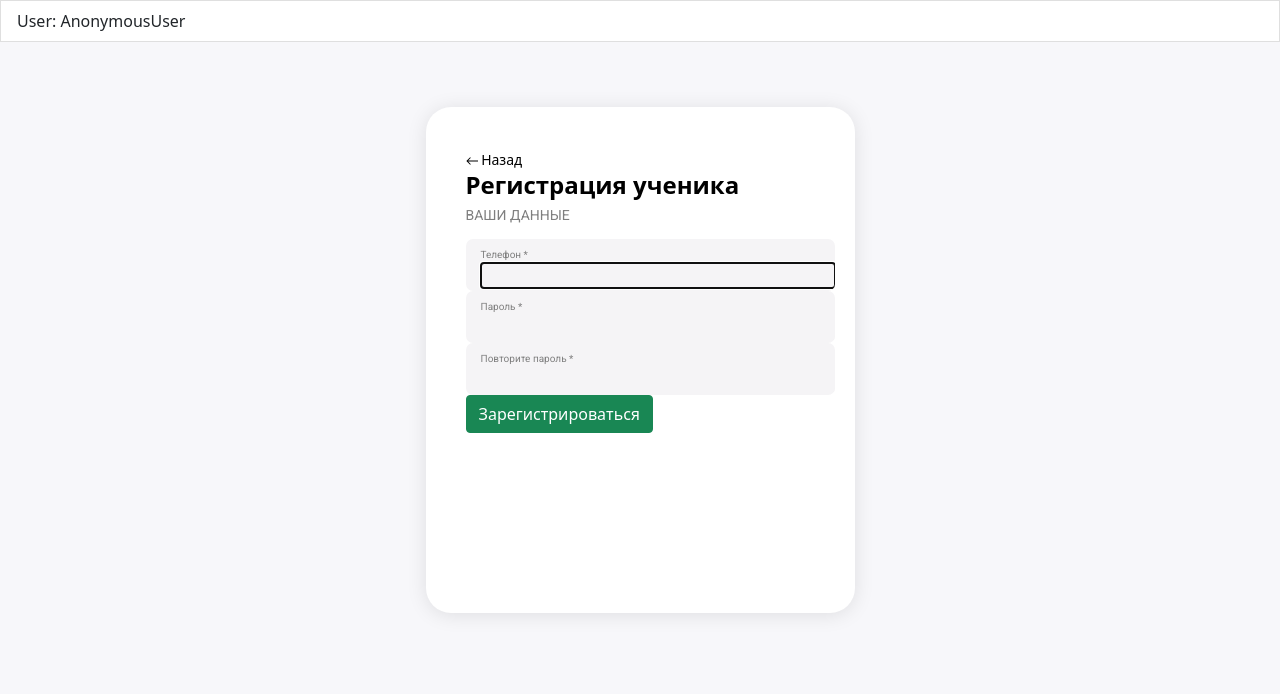
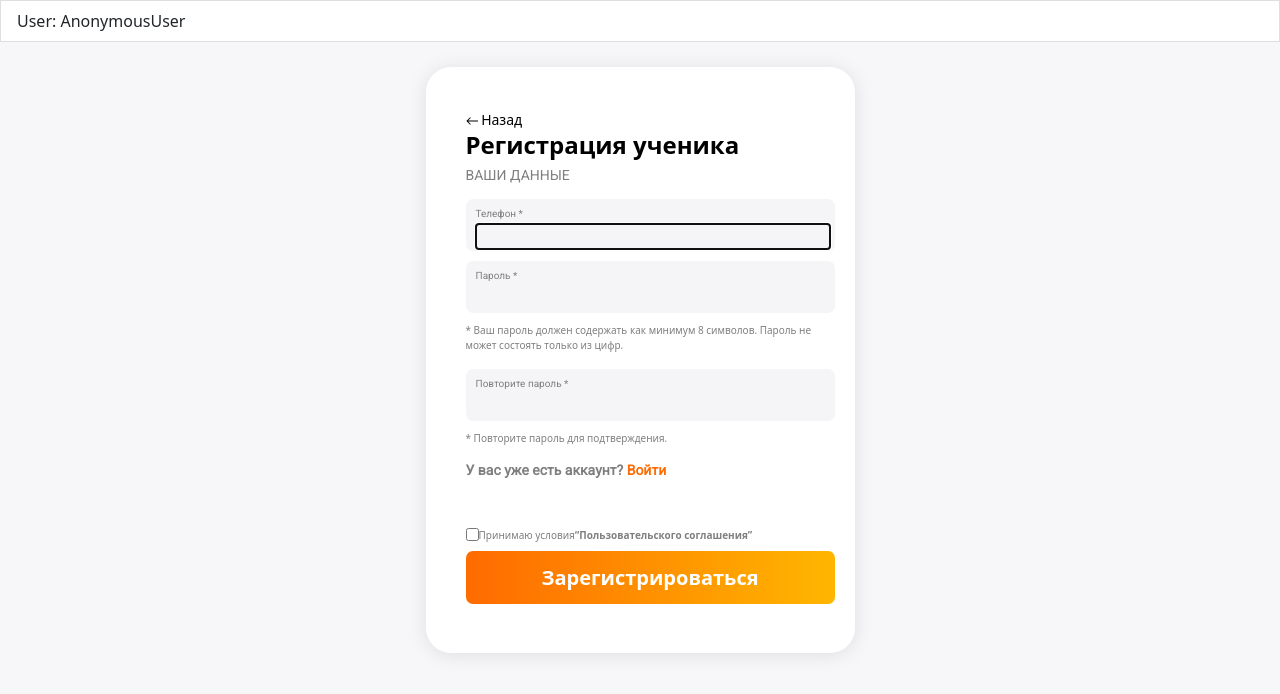
Before and after one commit to pichuginakris/private_cabinet_v2, a Django app: page /users/register/ in a window 1280 px wide. Shown: the top 694 px of the page. Run offline with Django 3.2, Linux system fonts and the light colour scheme.

Commit message:
Added error handling when registering for the fields phone number and password, as well as hints for passwords

```diff
--- a/private_office/private_office/settings.py
+++ b/private_office/private_office/settings.py
@@ -122,6 +122,7 @@ USE_L10N = True
 
 USE_TZ = True
 
+PHONENUMBER_DEFAULT_REGION = 'RU'
 
 # Static files (CSS, JavaScript, Images)
 # https://docs.djangoproject.com/en/3.1/howto/static-files/
--- a/private_office/static/css/main_page.css
+++ b/private_office/static/css/main_page.css
@@ -2,37 +2,53 @@ body {
   font-size: 14px;
   font-family: 'Roboto';
 }
-.main_register_page {
-  width: 100%;
-  height: 720px;
-  background: rgba(247,247,250,1);
-  opacity: 1;
-  position: relative;
-  top: 0px;
-  left: 0px;
-  overflow: hidden;
+@media (min-width: 966px) and (max-width: 4400px) {
+    .main_register_page {
+        width: 100%;
+        height: 720px;
+        background: rgba(247,247,250,1);
+        opacity: 1;
+        position: relative;
+        top: 0px;
+        left: 0px;
+        overflow: hidden;
+    }
+    .register_form {
+        width: 429px;
+        height: 586px;
+        background: rgba(255,255,255,1);
+        opacity: 1;
+        position: absolute;
+        top: 0;
+        right: 0;
+        bottom: 0;
+        left: 0;
+        margin: auto;
+        border-top-left-radius: 25px;
+        border-top-right-radius: 25px;
+        border-bottom-left-radius: 25px;
+        border-bottom-right-radius: 25px;
+        box-shadow: 0px 2px 20px rgba(0, 0, 0, 0.10000000149011612);
+        overflow: hidden;
+    }
+    .register_form_sub {
+        margin:40px;
+    }
 }
-.register_form {
-  width: 429px;
-  height: 506px;
-  background: rgba(255,255,255,1);
-  opacity: 1;
-  position: absolute;
-  top: 0;
-  right: 0;
-  bottom: 0;
-  left: 0;
-  margin: auto;
-  border-top-left-radius: 25px;
-  border-top-right-radius: 25px;
-  border-bottom-left-radius: 25px;
-  border-bottom-right-radius: 25px;
-  box-shadow: 0px 2px 20px rgba(0, 0, 0, 0.10000000149011612);
-  overflow: hidden;
+@media (min-width: 166px) and (max-width: 900px) {
+     .main_register_page {
+        width: 100%;
+    }
+    .register_form {
+        overflow: hidden;
+    }
+    .register_form_sub {
+        margin:20px;
+    }
 }
-.register_form_sub {
-    margin:40px;
-}
+
+
+
 a.back_button {
     font-weight: 400;
     font-size: 14px;
@@ -57,7 +73,8 @@ p.your_data {
     align-items: center;
     color: #7F7F7F;
 }
-.password1 {
+.phone_number {
+  margin-bottom: 10px;
   width: 369px;
   height: 52px;
   background: rgba(245,244,246,1);
@@ -71,12 +88,60 @@ p.your_data {
   border-bottom-right-radius: 7px;
   overflow: hidden;
 }
+.password1 {
+  margin-bottom: 10px;
+  width: 369px;
+  height: 52px;
+  background: rgba(245,244,246,1);
+  opacity: 1;
+  position: relative;
+  top: 0px;
+  left: 0px;
+  border-top-left-radius: 7px;
+  border-top-right-radius: 7px;
+  border-bottom-left-radius: 7px;
+  border-bottom-right-radius: 7px;
+  overflow: hidden;
+}
+.password2 {
+  margin-bottom: 10px;
+  width: 369px;
+  height: 52px;
+  background: rgba(245,244,246,1);
+  opacity: 1;
+  position: relative;
+  top: 0px;
+  left: 0px;
+  border-top-left-radius: 7px;
+  border-top-right-radius: 7px;
+  border-bottom-left-radius: 7px;
+  border-bottom-right-radius: 7px;
+  overflow: hidden;
+}
+span.phone_number {
+  width: 354px;
+  margin-left: 10px;
+  color: rgba(127,127,127,1);
+  font-family: Roboto;
+  font-weight: Regular;
+  font-size: 10px;
+  opacity: 1;
+  text-align: left;
+}
 span.id_password1 {
   width: 354px;
+  margin-left: 10px;
   color: rgba(127,127,127,1);
-  position: absolute;
-  top: 8px;
-  left: 15px;
+  font-family: Roboto;
+  font-weight: Regular;
+  font-size: 10px;
+  opacity: 1;
+  text-align: left;
+}
+span.id_password2 {
+  width: 354px;
+  margin-left: 10px;
+  color: rgba(127,127,127,1);
   font-family: Roboto;
   font-weight: Regular;
   font-size: 10px;
@@ -85,12 +150,10 @@ span.id_password1 {
 }
 input#id_password1 {
   background: rgba(245,244,246,1);
+  margin-left: 10px;
   border: none;
   width: 354px;
   color: rgba(0,0,0,1);
-  position: absolute;
-  top: 24px;
-  left: 15px;
   font-family: Roboto;
   font-weight: Regular;
   font-size: 15px;
@@ -99,12 +162,10 @@ input#id_password1 {
 }
 input#id_phone_number {
   background: rgba(245,244,246,1);
+  margin-left: 10px;
   border: none;
   width: 354px;
   color: rgba(0,0,0,1);
-  position: absolute;
-  top: 24px;
-  left: 15px;
   font-family: Roboto;
   font-weight: Regular;
   font-size: 15px;
@@ -113,31 +174,63 @@ input#id_phone_number {
 }
 input#id_password2 {
   background: rgba(245,244,246,1);
+  margin-left: 10px;
   border: none;
   width: 354px;
   color: rgba(0,0,0,1);
-  position: absolute;
-  top: 24px;
-  left: 15px;
   font-family: Roboto;
   font-weight: Regular;
   font-size: 15px;
   opacity: 1;
   text-align: left;
 }
-.register_button {
+p.do_you_have_account{
+    font-family: 'Roboto';
+    font-style: normal;
+    font-weight: 600;
+    font-size: 14px;
+    line-height: 16px;
+    display: flex;
+    align-items: center;
+    color: #7F7F7F;
+    margin-bottom: 50px;
+}
+p.help_text{
+    font-size: 10px;
+    color: #7F7F7F;
+}
+p.wrong{
+    font-size: 10px;
+    color: red;
+}
+a.do_you_have_account{
+    color: #FF6B00;
+    text-decoration: none;
+}
+.register_button{
+    background: linear-gradient(90deg, #FF6B00 0%, #FFB600 100%);
+    border-radius: 7px;
+    border: none;
     width: 369px;
     height: 53px;
-    background: linear-gradient(rgba(255,107,0,1), rgba(255,182,0,1));
-    opacity: 1;
-    position: relative;
-    top: 0px;
-    left: 0px;
-    border-top-left-radius: 7px;
-    border-top-right-radius: 7px;
-    border-bottom-left-radius: 7px;
-    border-bottom-right-radius: 7px;
-    overflow: hidden;
+    font-weight: 600;
+    color: white;
+    font-size: 20px;
+}
+div.licence{
+    font-style: normal;
+    font-weight: 400;
+    font-size: 10px;
+    line-height: 12px;
+    display: flex;
+    align-items: center;
+    color: #7F7F7F;
+    margin-bottom: 10px;
+}
+a.licence{
+    font-weight: 700;
+    color: #7F7F7F;
+    text-decoration: none;
 }
 .v49_10 {
   width: 100%;
--- a/private_office/usersdata/form.py
+++ b/private_office/usersdata/form.py
@@ -11,3 +11,10 @@ class UserCreation(UserCreationForm):
         model = User
         fields = ("phone_number", "password1", "password2")
         exclude = ['password']
+
+    def __init__(self, *args, **kwargs):
+        super().__init__(*args, **kwargs)
+        self.fields['password1'].help_text = 'Ваш пароль должен содержать как минимум 8 символов.' \
+                                             ' Пароль не может состоять только из цифр.'
+        self.fields['password2'].help_text = 'Повторите пароль для подтверждения.'
+        self.fields['phone_number'].error_messages['unique'] = 'Пользователь с таким номером телефона уже существует.'
--- a/private_office/usersdata/models.py
+++ b/private_office/usersdata/models.py
@@ -40,7 +40,7 @@ class User(AbstractUser):
     username = models.CharField('Имя пользователя', default='Введите имя', max_length=1000)
     email = models.CharField('Почта', max_length=1000)
     date = models.DateField('Дата первого занятия', default=datetime.date.today)
-    phone_number = PhoneNumberField('Номер телефона', unique=True, null=False, blank=False)
+    phone_number = PhoneNumberField('Номер телефона', unique=True, null=False, blank=False, region='RU')
     password = models.CharField('Пароль', max_length=100)
     USERNAME_FIELD = 'phone_number'
     objects = UserManager()
--- a/private_office/usersdata/templates/registration/register.html
+++ b/private_office/usersdata/templates/registration/register.html
@@ -15,7 +15,9 @@
 <body class="main_register_page">
 <li class="list-group-item">
         User: {{ user }}
-</li>
+    </li>
+
+
 
 <div class="register_form">
 <div class="register_form_sub">
@@ -31,32 +33,116 @@
         ВАШИ ДАННЫЕ
     </p>
     <form action="{% url 'register' %}" method="post">
-        <div class="password1">
-            <span class="id_password1">
+        <div class="phone_number">
+            <span class="phone_number">
                 Телефон *
             </span>
                 {{ form.phone_number }}
         </div>
+
+        {% if form.phone_number.errors %}
+            <style >
+                .phone_number{
+                    background-color: #ffe6e0;
+                    }
+                input#id_phone_number{
+                    background-color: #ffe6e0;
+                    }
+            </style>
+        {% for error in form.phone_number.errors %}
+        <p class="wrong">{{ error|escape }} </p>
+    {% endfor %}
+
+        {% else %}
+            <style >
+                .phone_number{
+                    background-color: rgba(245,244,246,1);}
+                input#id_phone_number{
+                    background-color: rgba(245,244,246,1);
+                    }
+            </style>
+         {% endif %}
         <div class="password1">
             <span class="id_password1">
                 Пароль *
             </span>
                 {{ form.password1 }}
         </div>
-        <div class="password1">
-            <span class="id_password1">
+         {% if form.password2.errors %}
+            <style >
+                .password1{
+                    background-color: #ffe6e0;
+                    }
+                input#id_password1{
+                    background-color: #ffe6e0;
+                    }
+            </style>
+
+         {% else %}
+            <style >
+                .password1{
+                    background-color: rgba(245,244,246,1);}
+                input#id_password1{
+                    background-color: rgba(245,244,246,1);
+                    }
+            </style>
+          <p class="help_text">
+                * {{ form.password1.help_text  }}
+            </p>
+         {% endif %}
+
+        <div class="password2">
+            <span class="id_password2">
                 Повторите пароль *
             </span>
                 {{ form.password2 }}
         </div>
 
-        {% for error in form.errors %}
-          <p style="color: red">{{ form.errors }}</p>
-        {% endfor %}
+            {% if form.password2.errors %}
+             <style >
+                .password2{
+                    background-color: #ffe6e0;
+                    }
+                input#id_password2{
+                    background-color: #ffe6e0;
+                    }
+            </style>
+           {% for error in form.password2.errors %}
+        <p class="wrong">{{ error|escape }} </p>
+    {% endfor %}
+         {% else %}
+            <style >
+                .password2{
+                    background-color: rgba(245,244,246,1);}
+                input#id_password2{
+                    background-color: rgba(245,244,246,1);
+                    }
+            </style>
+         <p class="help_text">
+            * {{ form.password2.help_text  }}
+        </p>
+         {% endif %}
+
+        <p class="do_you_have_account">
+            У вас уже есть аккаунт?&nbsp;
+            <a class="do_you_have_account" href="/users/login">
+                Войти
+            </a>
+        </p>
+        <div class="licence">
+            <input type="checkbox" name="licence" />
+            Принимаю условия
+            <a class="licence" href="/">
+                “Пользовательского соглашения”
+            </a>
+        </div>
         {% csrf_token %}
-    <button type="submit" class="btn btn-success">Зарегистрироваться</button>
+    <button type="submit" class="register_button">
+        Зарегистрироваться
+    </button>
     </form>
 </div>
     </div>
+
 </body>
 </html>
--- a/private_office/usersdata/views.py
+++ b/private_office/usersdata/views.py
@@ -26,6 +26,7 @@ class Register(View):
             return redirect('home')
         else:
             print(form.errors)
+            print(form.error_messages)
         context = {
             'form': form
         }
```
